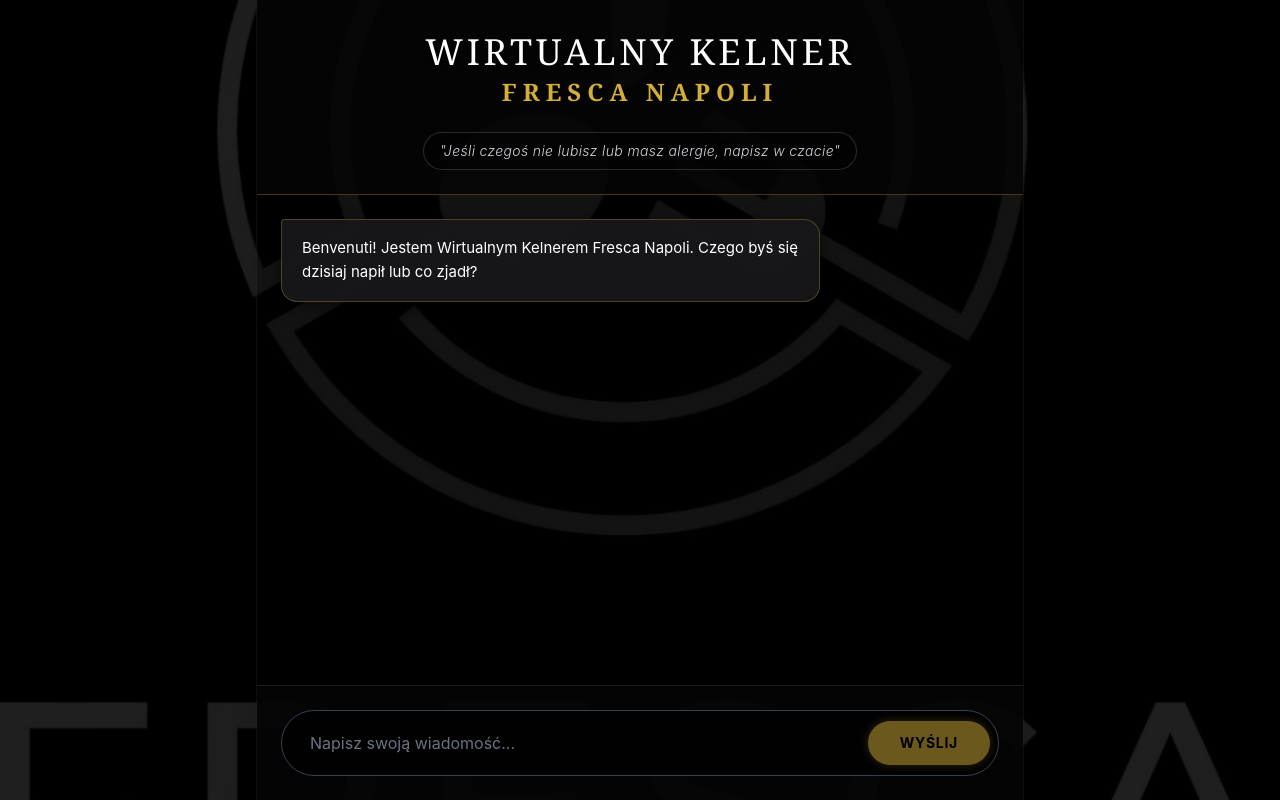
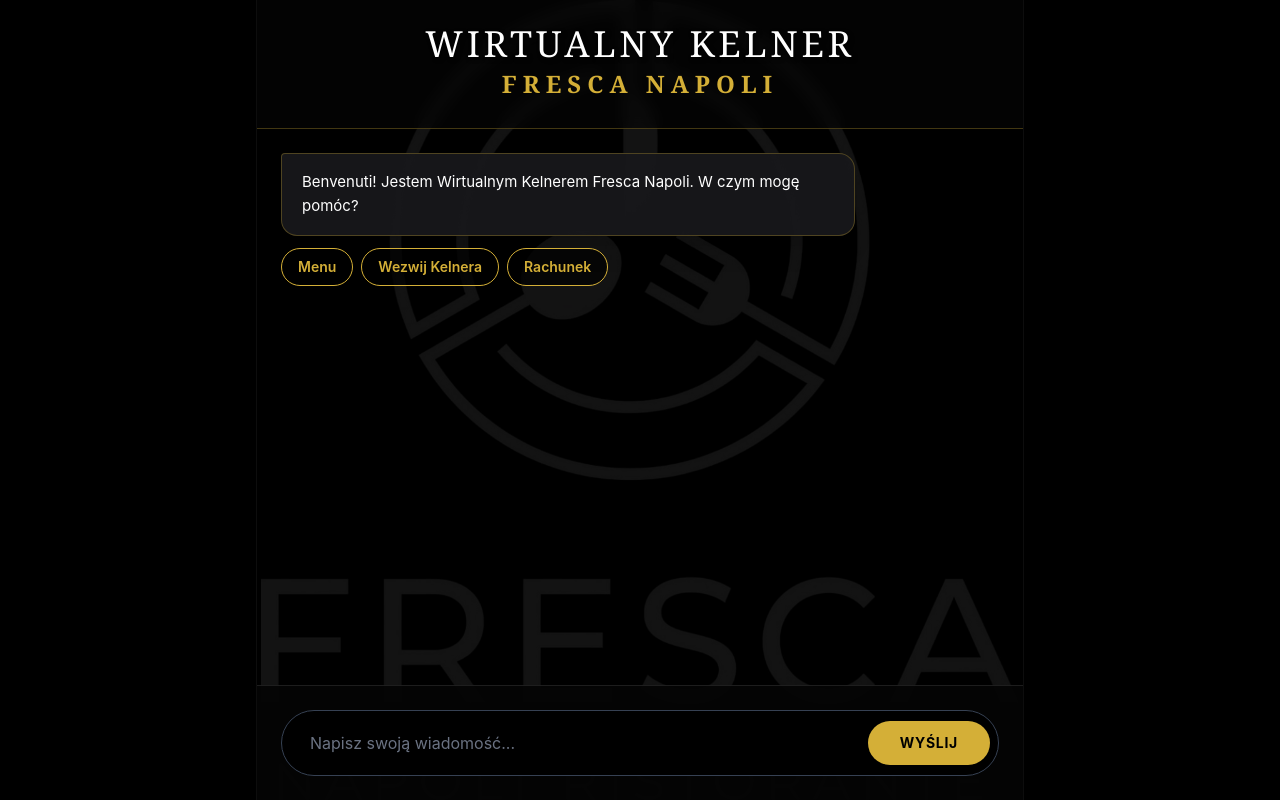
Before and after one commit to maattnaw/batorowka-kelner-frontend, a Next.js app: page / in a window 1280 px wide. Built offline with nearby package versions, Linux system fonts and the light colour scheme.

Commit message:
UI: Robust SSE parser fix

```diff
--- a/src/app/page.tsx
+++ b/src/app/page.tsx
@@ -2,73 +2,43 @@
 
 import { useState, useEffect, useRef } from 'react';
 
-// --- Helper Types ---
 type Message = {
   role: 'user' | 'assistant';
   content: string;
+  options?: string[];
 };
 
-// --- Main Component ---
 export default function WaiterInteraction() {
-  // --- State Management ---
   const [messages, setMessages] = useState<Message[]>([]);
   const [input, setInput] = useState('');
   const [isLoading, setIsLoading] = useState(false);
   const [sessionId, setSessionId] = useState('');
   const messagesEndRef = useRef<HTMLDivElement>(null);
 
-  // Initialize Session ID
   useEffect(() => {
-    const newSessionId = 'table-' + Math.random().toString(36).substring(2, 9);
-    setSessionId(newSessionId);
-
-    setMessages([
-      { role: 'assistant', content: 'Benvenuti! Jestem Wirtualnym Kelnerem Fresca Napoli. Czego byś się dzisiaj napił lub co zjadł?' }
-    ]);
+    setSessionId('table-' + Math.random().toString(36).substring(2, 9));
+    setMessages([{ role: 'assistant', content: 'Benvenuti! Jestem Wirtualnym Kelnerem Fresca Napoli. W czym mogę pomóc?', options: ["Menu", "Wezwij Kelnera", "Rachunek"] }]);
   }, []);
 
-  const scrollToBottom = () => {
-    messagesEndRef.current?.scrollIntoView({ behavior: 'smooth' });
-  };
+  const scrollToBottom = () => messagesEndRef.current?.scrollIntoView({ behavior: 'smooth' });
+  useEffect(scrollToBottom, [messages]);
 
-  useEffect(() => {
-    scrollToBottom();
-  }, [messages]);
-
-  const handleSubmit = async (e: React.FormEvent) => {
-    e.preventDefault();
-    if (!input.trim() || isLoading) return;
-
-    const userMessage: Message = { role: 'user', content: input };
-    setMessages((prev) => [...prev, userMessage]);
+  const sendMessageToBackend = async (text: string) => {
+    if (!text.trim() || isLoading) return;
+    setMessages((prev) => [...prev, { role: 'user', content: text }]);
     setInput('');
     setIsLoading(true);
 
-    // --- KLUCZOWA POPRAWKA DLA BACKENDU ---
-    // Twoja funkcja oczekuje kluczy: "table_id" i "message"
-    const requestBody = {
-      table_id: sessionId,
-      message: input,
-      payload: {}
-    };
-
     try {
-      const API_URL = 'https://handle-waiter-interaction-xqhpwhjfha-ey.a.run.app';
-
-      const response = await fetch(API_URL, {
+      const response = await fetch('https://handle-waiter-interaction-xqhpwhjfha-ey.a.run.app', {
         method: 'POST',
         headers: { 'Content-Type': 'application/json' },
-        body: JSON.stringify(requestBody),
+        body: JSON.stringify({ table_id: sessionId, message: text, payload: {} }),
       });
 
-      if (!response.body) {
-        throw new Error('Brak odpowiedzi z serwera');
-      }
-
-      const reader = response.body.getReader();
+      const reader = response.body!.getReader();
       const decoder = new TextDecoder();
       let assistantResponse = '';
-      let buffer = '';
 
       setMessages((prev) => [...prev, { role: 'assistant', content: '' }]);
 
@@ -76,18 +46,16 @@
         const { done, value } = await reader.read();
         if (done) break;
 
-        buffer += decoder.decode(value, { stream: true });
-        const lines = buffer.split('\n');
-        buffer = lines.pop() || '';
+        const chunkText = decoder.decode(value, { stream: true });
+        const lines = chunkText.split('\n');
 
         for (const line of lines) {
-          if (line.trim().startsWith('data: ')) {
+          const trimmed = line.trim();
+          if (trimmed.startsWith('data: ')) {
             try {
-              const jsonStr = line.replace('data: ', '').trim();
-              if (!jsonStr) continue;
+              const dataObj = JSON.parse(trimmed.substring(6).trim());
 
-              const dataObj = JSON.parse(jsonStr);
-              if (dataObj.type === 'chunk' && dataObj.text) {
+              if (dataObj.text) {
                 assistantResponse += dataObj.text;
                 setMessages((prev) => {
                   const newMessages = [...prev];
@@ -95,21 +63,21 @@
                   return newMessages;
                 });
               }
+              if (dataObj.ui_state && dataObj.ui_state.options) {
+                setMessages((prev) => {
+                  const newMessages = [...prev];
+                  newMessages[newMessages.length - 1].options = dataObj.ui_state.options;
+                  return newMessages;
+                });
+              }
             } catch (e) {
-              console.error("SSE parse error", e, line);
+              console.error("Parse error:", e);
             }
           }
         }
       }
-    } catch (error) {
-      console.error('Błąd połączenia:', error);
-      setMessages((prev) => {
-        const newMessages = [...prev];
-        if (newMessages[newMessages.length - 1].content === '') {
-           newMessages[newMessages.length - 1].content = 'Przepraszam, problem z serwerem.';
-        }
-        return newMessages;
-      });
+    } catch (e) {
+      setMessages((prev) => [...prev, { role: 'assistant', content: 'Błąd połączenia z kelnerem.' }]);
     } finally {
       setIsLoading(false);
     }
@@ -120,69 +88,58 @@
       className="flex flex-col h-screen text-white font-sans relative"
       style={{
         backgroundImage: "url('/fresca-bg.jpg')",
-        backgroundSize: "cover",
-        backgroundPosition: "center",
+        backgroundSize: "contain",
+        backgroundPosition: "center top",
         backgroundRepeat: "no-repeat",
         backgroundColor: "#000"
       }}
     >
-      {/* Bardzo mocne przyciemnienie tła (aż 90%), by wszystko było absolutnie czytelne */}
-      <div
-        className="absolute inset-0 z-0"
-        style={{ backgroundColor: "rgba(0, 0, 0, 0.88)" }}
-      ></div>
+      <div className="absolute inset-0 z-0" style={{ backgroundColor: "rgba(0, 0, 0, 0.85)" }}></div>
 
-      {/* Główna zawartość */}
-      <div className="relative z-10 flex flex-col h-full max-w-3xl w-full mx-auto shadow-2xl bg-black/40 border-x border-white/5">
-
-        {/* Nagłówek */}
-        <header className="pt-8 pb-6 px-4 text-center border-b border-[#D4AF37]/30" style={{ backgroundColor: 'rgba(5, 5, 5, 0.85)' }}>
-          <h1
-            className="text-3xl md:text-4xl font-light tracking-widest text-white uppercase mb-1"
-            style={{ fontFamily: 'Georgia, serif', textShadow: '2px 2px 4px rgba(0,0,0,0.8)' }}
-          >
+      <div className="relative z-10 flex flex-col h-full max-w-3xl w-full mx-auto shadow-2xl bg-black/50 border-x border-white/5">
+        <header className="pt-6 pb-4 px-4 text-center border-b border-[#D4AF37]/30 backdrop-blur-sm" style={{ backgroundColor: 'rgba(5, 5, 5, 0.6)' }}>
+          <h1 className="text-3xl md:text-4xl font-light tracking-widest text-white uppercase mb-1" style={{ fontFamily: 'Georgia, serif', textShadow: '2px 2px 4px rgba(0,0,0,0.8)' }}>
             Wirtualny Kelner
           </h1>
-          <h2
-            className="text-xl md:text-2xl font-bold uppercase mb-4"
-            style={{ color: '#D4AF37', fontFamily: 'Georgia, serif', letterSpacing: '0.25em' }}
-          >
+          <h2 className="text-xl md:text-2xl font-bold uppercase mb-3" style={{ color: '#D4AF37', fontFamily: 'Georgia, serif', letterSpacing: '0.25em' }}>
             Fresca Napoli
           </h2>
-          <div className="inline-block mt-2">
-            <p className="text-[13px] md:text-sm text-gray-300 italic font-light tracking-wide px-4 py-2 border border-gray-600/50 rounded-full bg-black/40 shadow-inner">
-              "Jeśli czegoś nie lubisz lub masz alergie, napisz w czacie"
-            </p>
-          </div>
         </header>
 
-        {/* Sekcja Czatu */}
         <main className="flex-1 overflow-y-auto p-4 md:p-6 space-y-6" style={{ scrollBehavior: 'smooth' }}>
           {messages.map((msg, index) => (
-            <div key={index} className={`flex ${msg.role === 'user' ? 'justify-end' : 'justify-start'}`}>
+            <div key={index} className={`flex flex-col ${msg.role === 'user' ? 'items-end' : 'items-start'}`}>
               <div
-                className={`max-w-[85%] md:max-w-[75%] px-5 py-4 shadow-xl border ${
-                  msg.role === 'user'
-                    ? 'rounded-2xl rounded-tr-sm font-medium'
-                    : 'rounded-2xl rounded-tl-sm'
-                }`}
+                className={`max-w-[90%] md:max-w-[80%] px-5 py-4 shadow-xl border rounded-2xl ${msg.role === 'user' ? 'rounded-tr-sm font-medium' : 'rounded-tl-sm'}`}
                 style={{
                   backgroundColor: msg.role === 'user' ? '#D4AF37' : 'rgba(24, 24, 27, 0.95)',
                   color: msg.role === 'user' ? '#000000' : '#FFFFFF',
                   borderColor: msg.role === 'user' ? '#C5A017' : 'rgba(212, 175, 55, 0.3)',
-                  boxShadow: msg.role === 'user' ? '0 4px 15px rgba(212, 175, 55, 0.2)' : '0 4px 15px rgba(0, 0, 0, 0.5)'
                 }}
               >
-                <p className="whitespace-pre-wrap leading-relaxed text-[15px]">{msg.content}</p>
+                <p className="whitespace-pre-wrap leading-relaxed text-[15px]">{msg.content || (isLoading && index === messages.length - 1 ? 'Kelner myśli...' : '')}</p>
               </div>
+              {msg.role === 'assistant' && msg.options && msg.options.length > 0 && (
+                <div className="mt-3 flex flex-wrap gap-2 max-w-[90%] md:max-w-[80%]">
+                  {msg.options.map((opt, optIdx) => (
+                    <button
+                      key={optIdx}
+                      onClick={() => sendMessageToBackend(opt)}
+                      disabled={isLoading}
+                      className="px-4 py-2 text-sm font-semibold rounded-full transition-all border border-[#D4AF37] text-[#D4AF37] bg-black/70 hover:bg-[#D4AF37] hover:text-black"
+                    >
+                      {opt}
+                    </button>
+                  ))}
+                </div>
+              )}
             </div>
           ))}
           <div ref={messagesEndRef} />
         </main>
 
-        {/* Input Form */}
-        <footer className="p-4 md:p-6 border-t border-white/10" style={{ backgroundColor: 'rgba(5, 5, 5, 0.9)' }}>
-          <form onSubmit={handleSubmit} className="flex items-center space-x-3 bg-black/80 p-2 rounded-full border border-gray-700 shadow-inner">
+        <footer className="p-4 md:p-6 border-t border-white/10" style={{ backgroundColor: 'rgba(5, 5, 5, 0.95)' }}>
+          <form onSubmit={(e) => { e.preventDefault(); sendMessageToBackend(input); }} className="flex items-center space-x-3 bg-black p-2 rounded-full border border-gray-700 shadow-inner">
             <input
               type="text"
               value={input}
@@ -190,17 +147,11 @@
               placeholder={isLoading ? 'Kelner analizuje...' : 'Napisz swoją wiadomość...'}
               disabled={isLoading}
               className="flex-1 px-5 py-3 bg-transparent text-white placeholder-gray-500 focus:outline-none"
-              style={{ fontSize: '16px' }}
             />
             <button
               type="submit"
               disabled={isLoading || !input.trim()}
-              className="px-6 md:px-8 py-3 font-bold rounded-full transition-all disabled:opacity-50 disabled:cursor-not-allowed uppercase tracking-wider text-sm whitespace-nowrap"
-              style={{
-                backgroundColor: '#D4AF37',
-                color: '#000',
-                boxShadow: '0 0 10px rgba(212, 175, 55, 0.4)'
-              }}
+              className="px-6 md:px-8 py-3 font-bold rounded-full transition-all bg-[#D4AF37] text-black uppercase tracking-wider text-sm whitespace-nowrap"
             >
               Wyślij
             </button>
```
